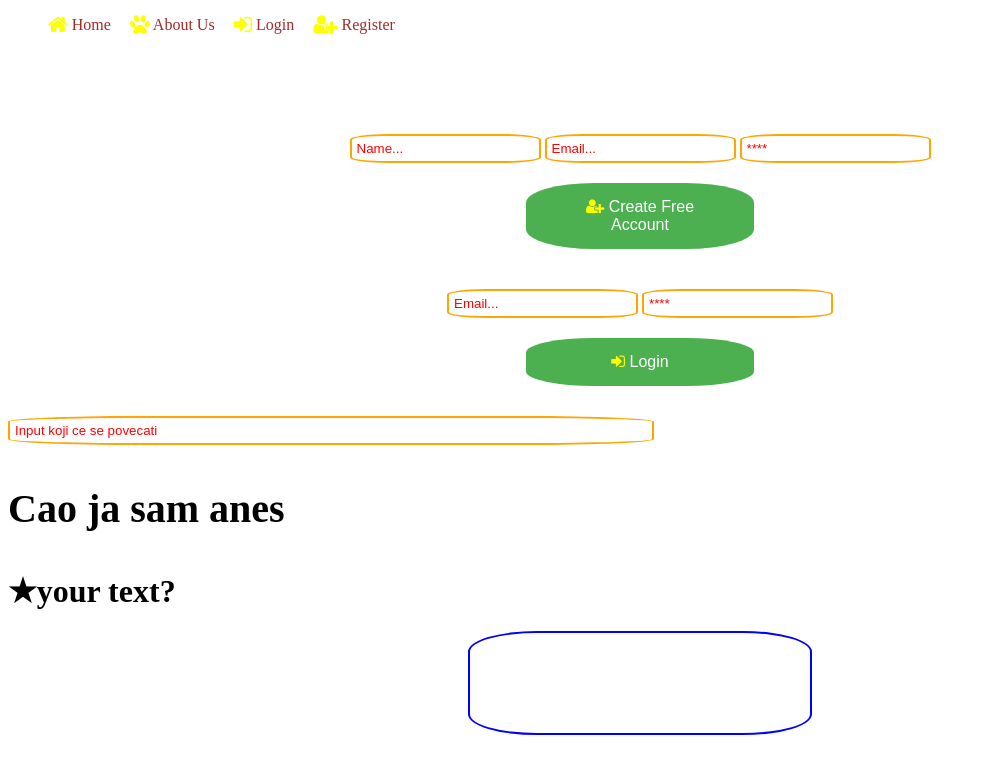
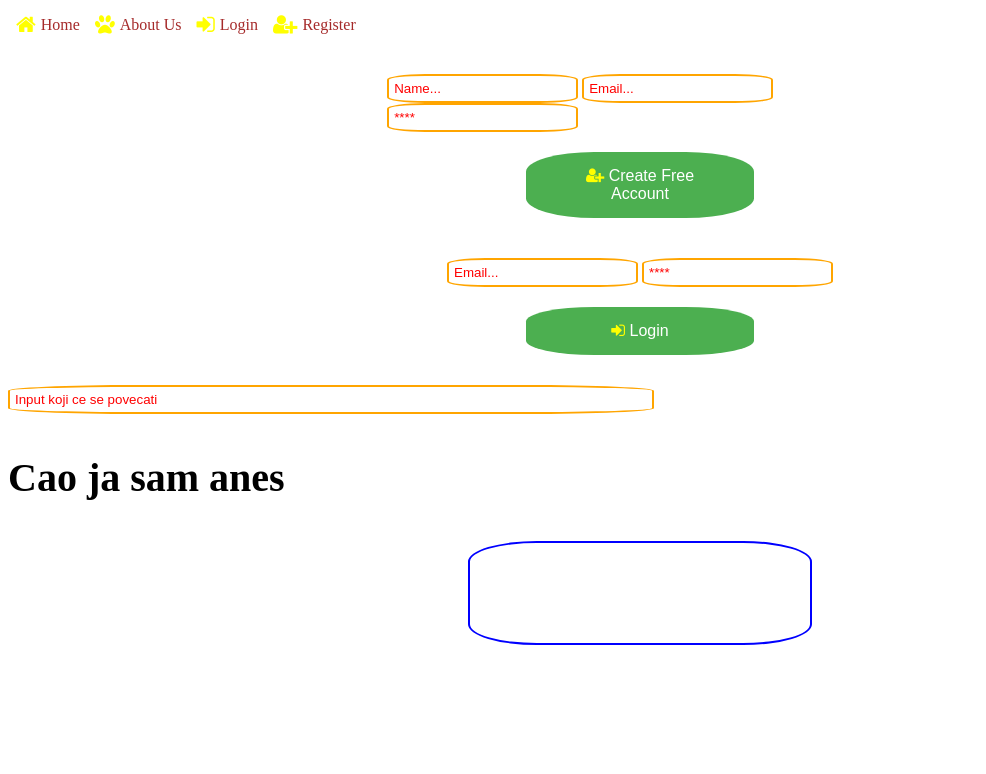
Before and after one commit to devAbu/abocUcenje, a PHP site: page /zadatak4.html in a window 1280 px wide. Shown: the top 774 px of the page, without its empty margins (0-986 px from the left). Run offline with PHP 8.4, Linux system fonts and the light colour scheme.

Commit message:
odredjene ispravke

```diff
--- a/kiseli/zadatak3/css/trica.css
+++ b/kiseli/zadatak3/css/trica.css
@@ -128,6 +128,7 @@ list-style-type:none;
 
     position: relative;
      padding-left: 20px;
+     list-style: none;
 
 }
 
@@ -148,6 +149,11 @@ list-style-type:none;
 }
 
 
+
+
+
+
+
 ul{
 
     list-style-image: url("../slike/oma1.jpg");
--- a/kiseli/zadatak4/css/cvrka.css
+++ b/kiseli/zadatak4/css/cvrka.css
@@ -5,12 +5,16 @@ i{
 }
 
 
+
 .soki2{
 
   color: brown;
    font-style: normal;
+    cursor: grab;
+       margin-left: 5px;
 
-}
+    }
+
 
 
 .soki2:hover{
@@ -18,12 +22,27 @@ i{
   opacity:0.7;
    color:red;
 
+
 }
 
 
 
 
-#soki4{
+#mis1{
+
+   margin-left: 15px;
+
+}
+
+
+#mis2{
+
+   margin-left: 15px;
+
+}
+
+
+#mis3{
 
    margin-left: 15px;
 
@@ -38,11 +57,14 @@ i{
     /*border-radius: 20px 30px;*/
       border-radius: 20%;
 
+
 }
 
 
 .soki9:focus{
    border-color:green;
+   -webkit-transition: width 0.4s ease-in-out;
+  transition: width 0.4s ease-in-out;
   }
 
 
@@ -58,13 +80,22 @@ i{
 
 #soki10{
 
-display: block;
- text-align: center;
-  margin-left: auto;
+/*display: inline-block;*/
+ /*text-align: center;*/
+  /*margin-left: auto;
    margin-right: auto;
-    margin-top: 100px;
+  /*  margin-top: 100px;*/
+  margin-left: 30%;
+  margin-right: 30%;
+  margin-top: 40px;
+  /*text-align: center;*/
+  display: inline-block;
 
 }
+
+
+
+
 
 
 #soki31{
@@ -127,11 +158,6 @@ display: block;
   }
 
 
-#anes3{
-
-  margin-top: 40px;
-
-}
 
 
 #anes15{
@@ -152,20 +178,22 @@ display: block;
 
         resize: horizontal;
        width: 50%;
-
+       -webkit-transition: width 0.8s ease-in-out;
+       transition: width 0.8s ease-in-out;
     }
 
 
     #text:active {
 
-        width: auto;
+     -webkit-transition: width 0.8s ease-in-out;
+  transition: width 0.8s ease-in-out;
 
     }
 
 
     #text:focus {
 
-        min-width: 99%;
+      width: 100%;
 
 }
 
@@ -190,8 +218,7 @@ display: block;
 }
 
 
-.anes-list{
-
-  list-style: none;
+li{
+  float: left;
 
 }
--- a/kiseli/zadatak4/zadatak4.html
+++ b/kiseli/zadatak4/zadatak4.html
@@ -22,24 +22,33 @@
 
     <body>
 
-  <ul class="anes-list">
+      <div>
 
-<li><i class="fa fa-home fa-lg" id="soki1" ></i>
- <a class="soki2" id="soki3" href="#" style="text-decoration:none;">Home</a>
+  <ul class="anes-list" style= " list-style-type: none;   margin-left: 8px; margin-top: 10px;  padding: 0; ">
 
-  <i class="fa fa-paw fa-lg" id="soki4" ></i>
-   <a class="soki2" id="soki6" href="#" style="text-decoration:none;">About Us </a>
+<li><i class="fa fa-home fa-lg" id="soki1" ></i></li>
+<li><i class="soki2" id="soki3" href="#" >Home</i></li>
 
-   <i class="fa fa-sign-in fa-lg" id="soki4" ></i>
-    <a class="soki2" id="soki6" href="#" style="text-decoration:none;">Login </a>
+  <li><i class="fa fa-paw fa-lg" id="mis1" ></i></li>
+   <li><i class="soki2" id="mis4" href="#">About Us </i></li>
 
-    <i class="fa fa-user-plus fa-lg" id="soki4" ></i>
-     <a class="soki2" id="soki6" href="#" style="text-decoration:none;">Register </a></li>
+   <li><i class="fa fa-sign-in fa-lg" id="mis2" ></i></li>
+  <li><i class="soki2" id="mis5" href="#" >Login </i></li>
+
+    <li><i class="fa fa-user-plus fa-lg" id="mis3" ></i></li>
+     <li><i class="soki2" id="mis6" href="#" >Register </i></li>
 
 </ul>
 
+</div>
 
 
+
+
+
+
+
+<div>
 
 <form id="anes10" class="anes11">
   <div class="input" id="soki10">
@@ -51,13 +60,15 @@
              <button class="kes1" id="soki30"><i id="soki31" class="fa fa-user-plus "></i> Create Free Account</button>
  </form>
 
+</div>
+
 
 
 <form id="anes12" class="anes13">
-   <span class="input" id="soki34">
+   <div class="input" id="soki34">
 		 <input required id="ok4" class="soki9" type="email" placeholder="Email...">
         <input required id="ok5" class="soki9" type="password" placeholder="****">
-          </span>
+      </div>
 
              <button disabled  class="kes1" id="soki51" ><i id="soki31" class="fa fa-sign-in "></i> Login</button>
 </form>
@@ -72,7 +83,7 @@
 
 <p id="anes15" class="anes16"><b>Cao ja sam anes</b></p>
 
-<h1 id="aki1"><span>★</span>your text?</h1>
+
 
 
 <div id="tv1" class="ok4">
```
